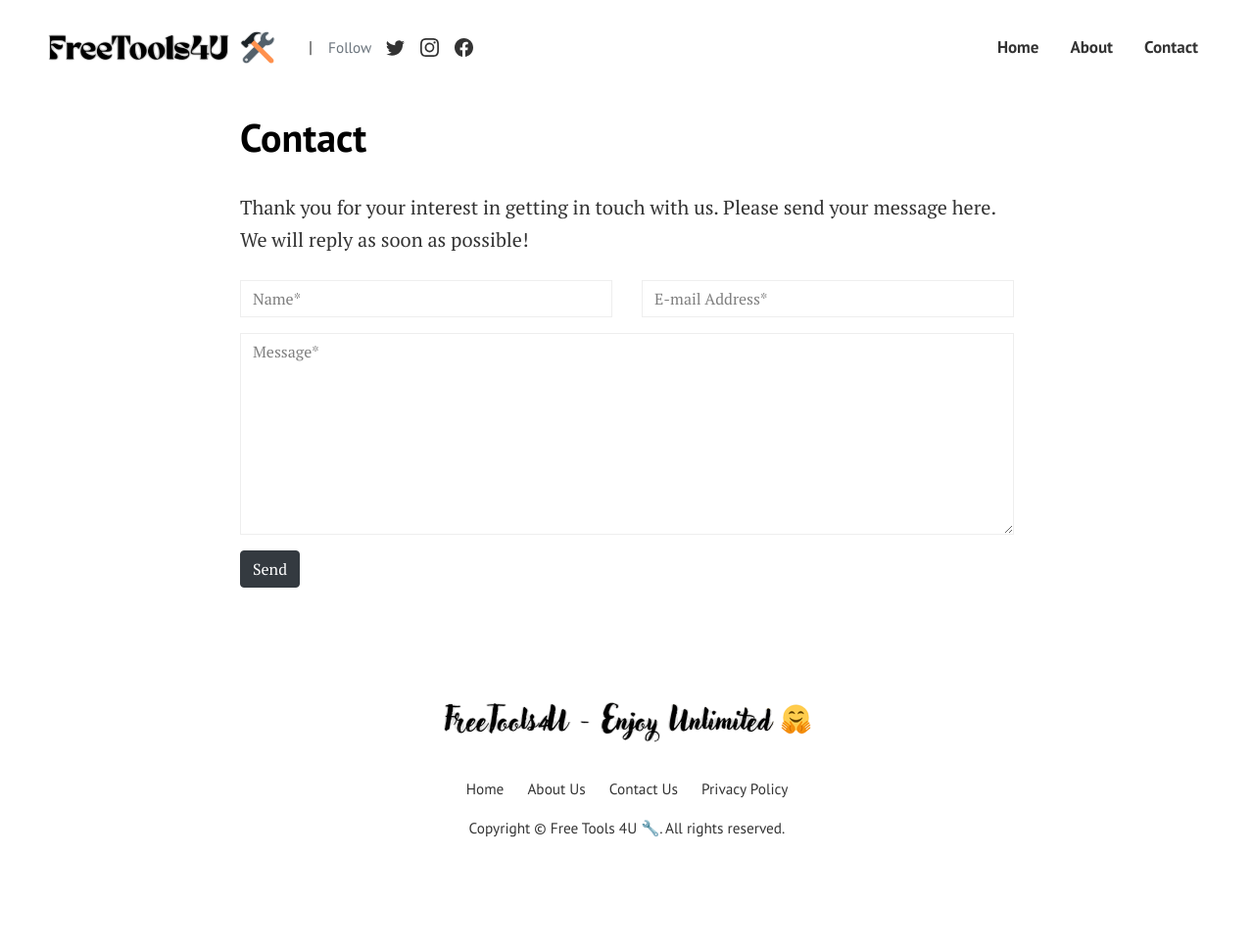
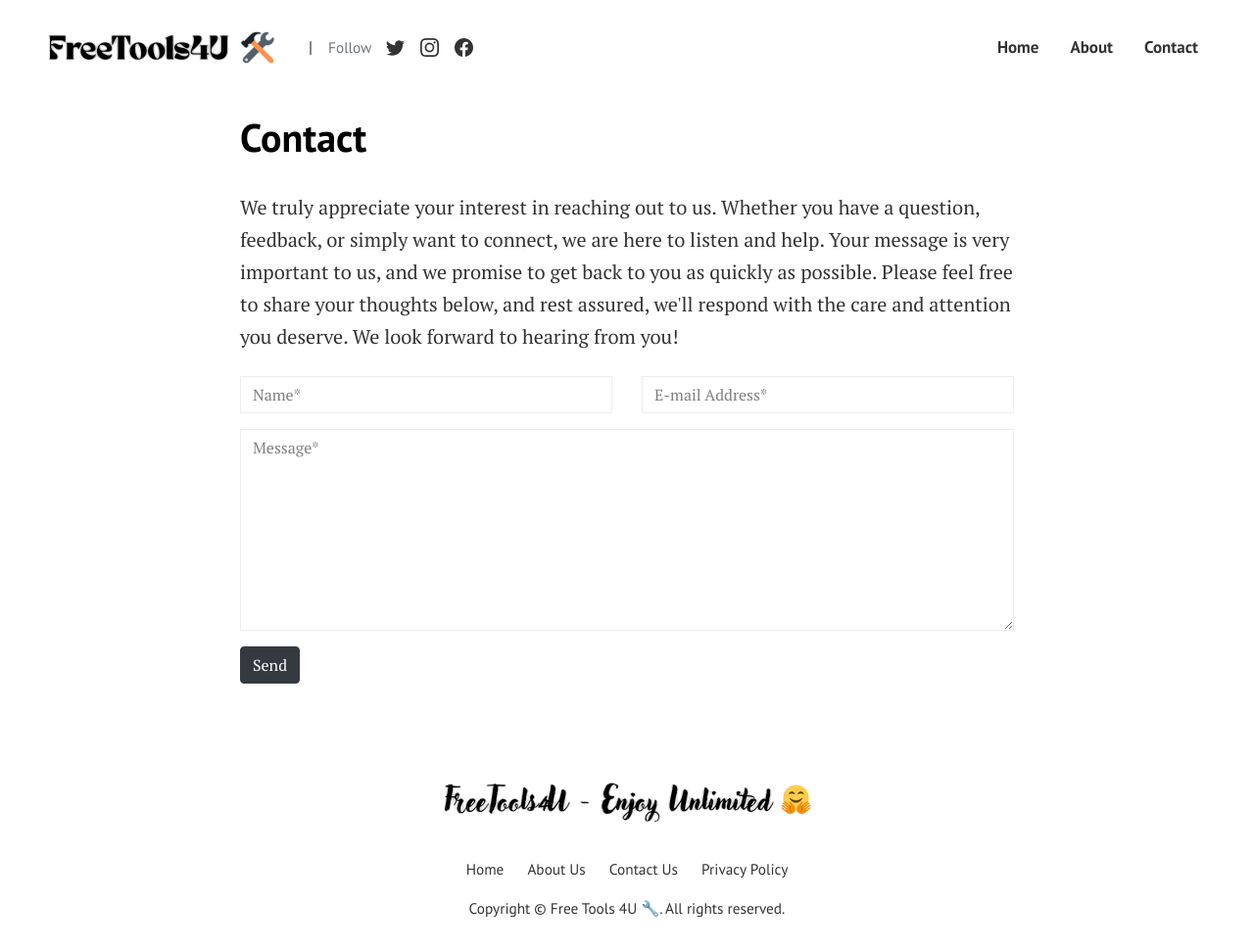
Before and after one commit to freetools4u/freetools4u-site, a Jekyll site: the page built from pages/contact.html, in a window 1280 px wide and 970 px high. Shown: the whole window at 98% size. Built offline with Jekyll 4.4.1, drawn with Linux system fonts in a browser that asks for light colours.

Commit message:
Update contact.html

```diff
--- a/pages/contact.html
+++ b/pages/contact.html
@@ -6,7 +6,7 @@ comments: false
 ---
 
 <form action="https://formspree.io/{{site.email}}" method="POST">
-<p class="mb-4">Thank you for your interest in getting in touch with us. Please send your message here. We will reply as soon as possible!</p>
+<p class="mb-4">We truly appreciate your interest in reaching out to us. Whether you have a question, feedback, or simply want to connect, we are here to listen and help. Your message is very important to us, and we promise to get back to you as quickly as possible. Please feel free to share your thoughts below, and rest assured, we'll respond with the care and attention you deserve. We look forward to hearing from you!</p>
 <div class="form-group row">
 <div class="col-md-6">
 <input class="form-control" type="text" name="name" placeholder="Name*" required>
```
